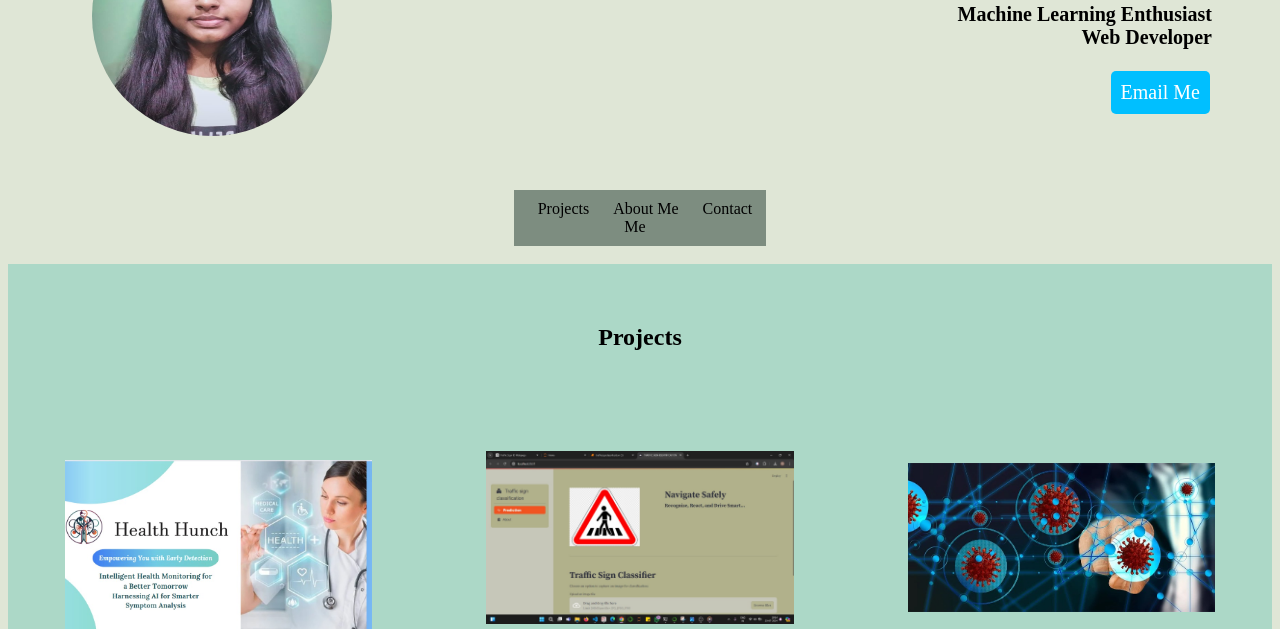
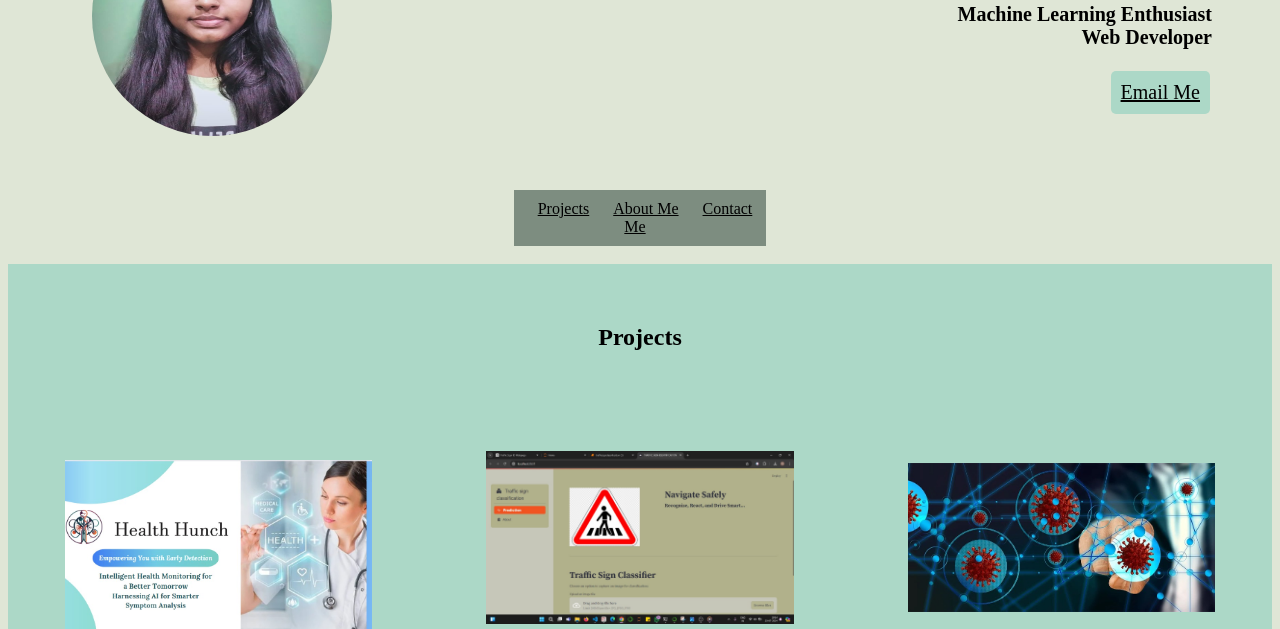
Before and after one commit to sabithapaulraj/basic-repository, a plain HTML site: page index.html in a window 1280 px wide. Shown: the part 162-791 px from the top of the page. Drawn offline with Linux system fonts and the light colour scheme.

Commit message:
code optmized

```diff
--- a/index.html
+++ b/index.html
@@ -18,8 +18,8 @@
                 <p><strong>Machine Learning Enthusiast<br>Web Developer</strong></p>
                 <table border="0" cellpadding="10">
                     <tr>
-                        <td bgcolor="#00BFFF" align="center" style="border-radius: 5px;">
-                            <a href="sabithapaulraj31018@gmail.com" style="text-decoration: none; color: white;">Email Me</a>
+                        <td bgcolor="#acd8c7" align="center" style="border-radius: 5px;">
+                            <a href="sabithapaulraj31018@gmail.com" style="color: black;">Email Me</a>
                         </td>
                     </tr>
                 </table>
@@ -32,9 +32,9 @@
     <table width="20%" align="center" border="0" cellspacing="0" cellpadding="10" bgcolor="#7d8d80">
         <tr>
             <td align="center">
-                <a href="#projects" style="text-decoration: none; color: black; padding: 10px;">Projects</a>
-                <a href="#about" style="text-decoration: none; color: black; padding: 10px;">About Me</a>
-                <a href="#contact" style="text-decoration: none; color: black; padding: 10px;">Contact Me</a>
+                <a href="#projects" style="color: black; padding: 10px;">Projects</a>
+                <a href="#about" style="color: black; padding: 10px;">About Me</a>
+                <a href="#contact" style="color: black; padding: 10px;">Contact Me</a>
             </td>
         </tr>
     </table>
@@ -136,16 +136,17 @@
                 </table>
             </td>
         </tr>
+    </table>
     <!-- Contact Me Section -->
     <table id="contact" width="100%" border="0" cellspacing="0" cellpadding="20" bgcolor="#dfe6d6">
         <tr>
-            <td align="center" colspan="2">
+            <td align="center">
                 <h2>Contact Me</h2>
             </td>
         </tr>
         <tr>
-            <td width="50%" valign="top">
-                <table width="90%" align="center" cellpadding="10" cellspacing="0"  bgcolor="#7d8d80">
+            <td>
+                <table width="30%" align="center" cellpadding="10" cellspacing="0"  bgcolor="#7d8d80">
                     <tr>
                         <td align="center"><strong>Contact Details</strong></td>
                     </tr>
@@ -156,11 +157,12 @@
                                 LinkedIn : sabithapaulraj<br>
                                 Github : sabithapaulraj<br>
                             </p>
-                            </ul>
+
                         </td>
                     </tr>
                 </table>
             </td>
+        </tr>
     </table>
 
     <!-- Footer -->
```
